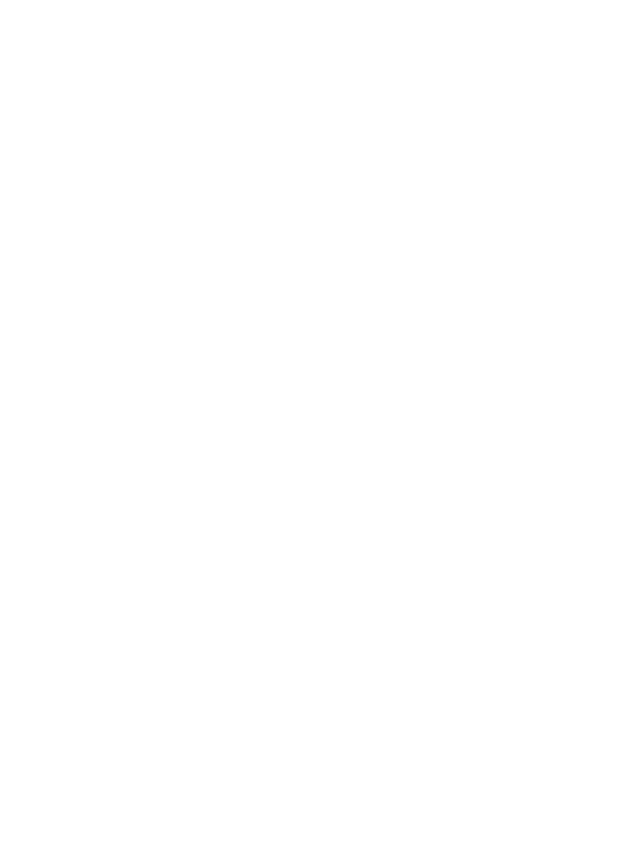
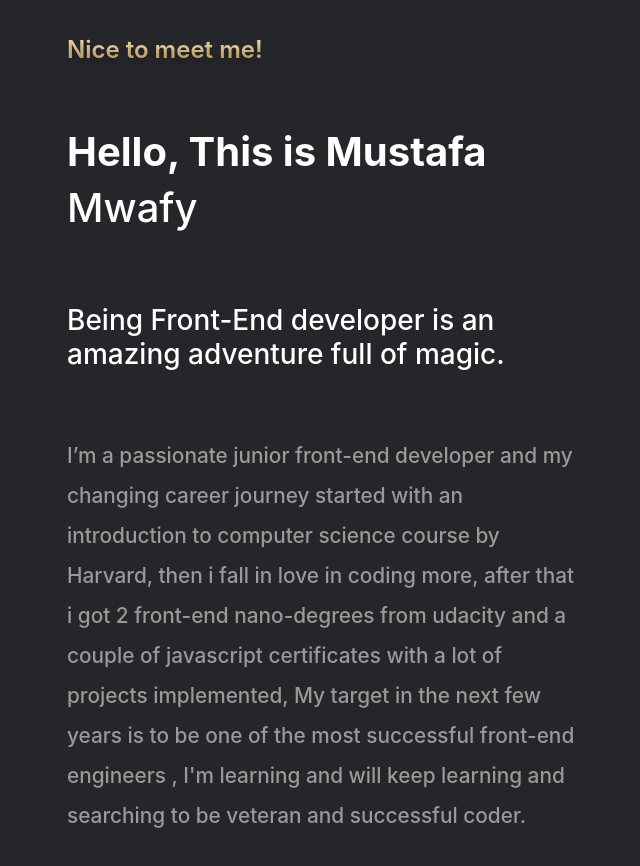
Before and after one commit to mwafy092/Mwafy-Landing-Page, a React (Create React App) app: page / in a window 1280 px wide. Shown: the part 760-1626 px from the top of the page, without its empty margins (573-1213 px from the left). Before the commit the page ends 800 px from the top, so only its background shows below. Built offline with nearby package versions, Linux system fonts and the light colour scheme.

Commit message:
files added

```diff
--- /dev/null
+++ b/src/About.jsx
@@ -0,0 +1,36 @@
+import React, { Component } from 'react';
+import './About.scss';
+class About extends Component {
+    state = {};
+    render() {
+        return (
+            <div className='about'>
+                <div className='skills'></div>
+                <div className='intro'>
+                    <h4>Nice to meet me!</h4>
+                    <h1>
+                        Hello, This is Mustafa<span>Mwafy</span>
+                    </h1>
+                    <h3>
+                        Being Front-End developer is an amazing adventure full
+                        of magic.
+                    </h3>
+                    <p>
+                        I’m a passionate junior front-end developer and my
+                        changing career journey started with an introduction to
+                        computer science course by Harvard, then i fall in love
+                        in coding more, after that i got 2 front-end
+                        nano-degrees from udacity and a couple of javascript
+                        certificates with a lot of projects implemented, My
+                        target in the next few years is to be one of the most
+                        successful front-end engineers , I'm learning and will
+                        keep learning and searching to be veteran and successful
+                        coder.
+                    </p>
+                </div>
+            </div>
+        );
+    }
+}
+
+export default About;
--- /dev/null
+++ b/src/About.scss
@@ -0,0 +1,51 @@
+.about {
+    background-color: #25262a;
+    display: grid;
+    grid-template-columns: repeat(2, 50vw);
+    grid-template-areas: 'skills intro';
+    .skills {
+        grid-area: skills;
+    }
+    .intro {
+        width: 100%;
+        grid-area: intro;
+        padding: 4rem 0;
+        margin: 2rem 0;
+        display: flex;
+        justify-content: center;
+        align-items: flex-start;
+        flex-direction: column;
+        h4 {
+            color: #999;
+            margin: 2rem 0;
+            font-weight: 600;
+            background: -webkit-linear-gradient(#ecdbb6, #cda55f);
+            -webkit-background-clip: text;
+            -webkit-text-fill-color: transparent;
+            text-shadow: 0 5px 5px rgba($color: #000000, $alpha: 0.2);
+        }
+        h1 {
+            color: #fff;
+            margin: 2rem 0;
+            font-weight: 700;
+            span {
+                display: block;
+                margin: 0.5rem 0;
+                font-weight: 500;
+            }
+        }
+        h3 {
+            color: #fff;
+            margin: 2rem 0;
+            width: 80%;
+        }
+        p {
+            color: #999;
+            margin: 2rem 0;
+            width: 80%;
+            font-size: 1.3rem;
+            font-weight: 500;
+            line-height: 2.5rem;
+        }
+    }
+}
--- a/src/App.js
+++ b/src/App.js
@@ -2,6 +2,7 @@
 import './App.scss';
 import Nav from './Nav';
 import Header from './Header';
+import About from './About';
 class App extends Component {
     state = {};
     render() {
@@ -9,6 +10,7 @@
             <div>
                 <Nav />
                 <Header />
+                <About />
             </div>
         );
     }
--- a/src/index.scss
+++ b/src/index.scss
@@ -1,4 +1,9 @@
 @import url('https://fonts.googleapis.com/css2?family=Montserrat:wght@400;500;600;700;900&display=swap');
+* {
+    padding: 0;
+    margin: 0;
+    box-sizing: border-box;
+}
 
 body {
     margin: 0;
```
Also changed, not shown: 4df2a0470d52ff6bff6a673bba205700.webp (added).
